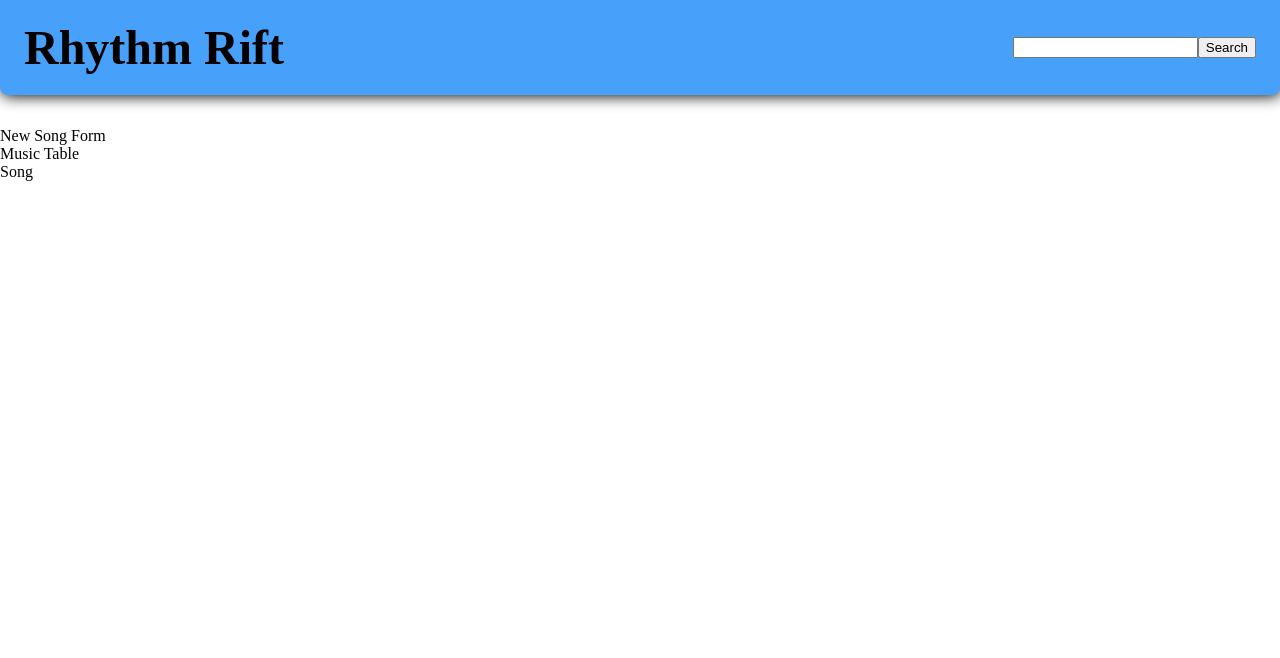
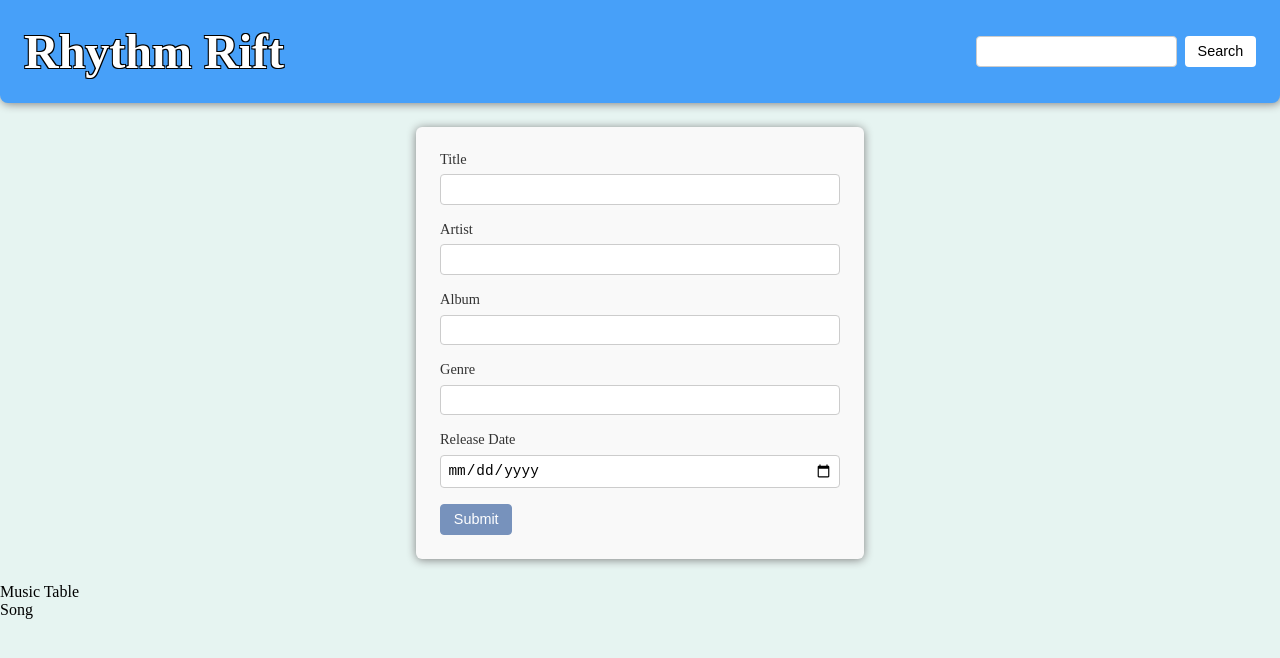
Before and after one commit to LizzieDworsky/MERN_MusicLibrary, a React (Create React App) app in the folder frontend/: page / in a window 1280 px wide. Shown: the top 658 px of the page. Built offline with nearby package versions, Linux system fonts and the light colour scheme.

Commit message:
added form elements to NewSongForm + worked on css for components with html elements implemented

```diff
--- a/frontend/src/App.css
+++ b/frontend/src/App.css
@@ -1,3 +1,4 @@
 body {
     margin: 0;
+    background-color: #e6f4f1;
 }
--- a/frontend/src/App.jsx
+++ b/frontend/src/App.jsx
@@ -1,6 +1,6 @@
 import MusicTable from "./components/MusicTable";
 import NavBar from "./components/NavBar/NavBar";
-import NewSongForm from "./components/NewSongForm";
+import NewSongForm from "./components/NewSongForm/NewSongForm";
 import "./App.css";
 
 function App() {
--- a/frontend/src/components/NavBar/NavBar.css
+++ b/frontend/src/components/NavBar/NavBar.css
@@ -4,12 +4,15 @@
     align-items: center;
     padding: 1.25rem 1.5rem;
     background-color: #47a0f9;
-    margin-bottom: 2rem;
-    box-shadow: 1px 1px 15px black;
+    margin-bottom: 1rem;
+    box-shadow: 1px 1px 10px grey;
     border-radius: 0px 0px 8px 8px;
 }
 
 .nav-title {
     margin: 0;
     font-size: 3rem;
+    color: white;
+    text-shadow: -1px -1px 0 black, 1px -1px 0 black, -1px 1px 0 black,
+        1px 1px 0 black;
 }
--- a/frontend/src/components/NavBar/NavBar.jsx
+++ b/frontend/src/components/NavBar/NavBar.jsx
@@ -1,4 +1,4 @@
-import SearchBar from "../SearchBar";
+import SearchBar from "../SearchBar/SearchBar";
 import "./NavBar.css";
 
 const NavBar = ({}) => {
--- a/frontend/src/components/NewSongForm.jsx
+++ /dev/null
@@ -1,5 +0,0 @@
-const NewSongForm = ({}) => {
-    return <div>New Song Form</div>;
-};
-
-export default NewSongForm;
--- /dev/null
+++ b/frontend/src/components/NewSongForm/NewSongForm.css
@@ -0,0 +1,43 @@
+.new-song-form {
+    max-width: 400px;
+    margin: 1.5rem auto;
+    padding: 1.5rem;
+    background: #f9f9f9;
+    border-radius: 6px;
+    box-shadow: 0 1px 10px grey;
+}
+
+.form-label {
+    display: block;
+    margin-bottom: 0.4rem;
+    color: #333;
+    font-size: 0.9rem;
+}
+
+.form-input {
+    width: 100%;
+    padding: 0.4rem;
+    margin-bottom: 1rem;
+    border: 1px solid #ccc;
+    border-radius: 4px;
+    box-sizing: border-box;
+    font-size: 0.9rem;
+}
+
+.form-submit-btn {
+    display: inline-block;
+    padding: 0.4rem 0.8rem;
+    border: solid 1px #7792bc;
+    border-radius: 4px;
+    background: #7792bc;
+    color: white;
+    font-size: 0.9rem;
+    cursor: pointer;
+    transition: all 300ms ease-in-out;
+}
+
+.form-submit-btn:hover {
+    background: #e6f4f1;
+    color: black;
+    border-color: #b3c2c7;
+}
--- /dev/null
+++ b/frontend/src/components/NewSongForm/NewSongForm.jsx
@@ -0,0 +1,55 @@
+import { useState } from "react";
+import "./NewSongForm.css";
+
+const NewSongForm = ({}) => {
+    const [title, setTitle] = useState("");
+    const [artist, setArtist] = useState("");
+    const [album, setAlbum] = useState("");
+    const [genre, setGenre] = useState("");
+    const [releaseDate, setReleaseDate] = useState("");
+
+    return (
+        <form className="new-song-form">
+            <label className="form-label">Title</label>
+            <input
+                className="form-input"
+                type="text"
+                value={title}
+                onChange={(e) => setTitle(e.target.value)}
+            />
+            <label className="form-label">Artist</label>
+            <input
+                className="form-input"
+                type="text"
+                value={artist}
+                onChange={(e) => setArtist(e.target.value)}
+            />
+            <label className="form-label">Album</label>
+            <input
+                className="form-input"
+                type="text"
+                value={album}
+                onChange={(e) => setAlbum(e.target.value)}
+            />
+            <label className="form-label">Genre</label>
+            <input
+                className="form-input"
+                type="text"
+                value={genre}
+                onChange={(e) => setGenre(e.target.value)}
+            />
+            <label className="form-label">Release Date</label>
+            <input
+                className="form-input"
+                type="date"
+                value={releaseDate}
+                onChange={(e) => setReleaseDate(e.target.value)}
+            />
+            <button type="submit" className="form-submit-btn">
+                Submit
+            </button>
+        </form>
+    );
+};
+
+export default NewSongForm;
--- /dev/null
+++ b/frontend/src/components/SearchBar/SearchBar.css
@@ -0,0 +1,29 @@
+.search-bar-form {
+    display: flex;
+    margin: 1rem 0;
+}
+
+.search-input {
+    flex-grow: 1;
+    padding: 0.4rem;
+    margin-right: 0.5rem;
+    border: 1px solid #ccc;
+    border-radius: 4px;
+    font-size: 0.9rem;
+}
+
+.search-btn {
+    padding: 0.4rem 0.8rem;
+    border: none;
+    border-radius: 4px;
+    background: white;
+    color: black;
+    font-size: 0.9rem;
+    cursor: pointer;
+    transition: all 300ms ease-in-out;
+}
+
+.search-btn:hover {
+    background: #7792bc;
+    color: white;
+}
--- a/frontend/src/components/SearchBar.jsx
+++ b/frontend/src/components/SearchBar/SearchBar.jsx
@@ -1,4 +1,5 @@
 import { useState } from "react";
+import "./SearchBar.css";
 
 const SearchBar = ({}) => {
     const [searchTerm, setSearchTerm] = useState("");
@@ -10,13 +11,16 @@ const SearchBar = ({}) => {
     };
 
     return (
-        <form onSubmit={(e) => handleSubmit(e)}>
+        <form onSubmit={(e) => handleSubmit(e)} className="search-bar-form">
             <input
                 type="text"
+                className="search-input"
                 value={searchTerm}
                 onChange={(e) => setSearchTerm(e.target.value)}
             />
-            <button type="submit">Search</button>
+            <button type="submit" className="search-btn">
+                Search
+            </button>
         </form>
     );
 };
```
